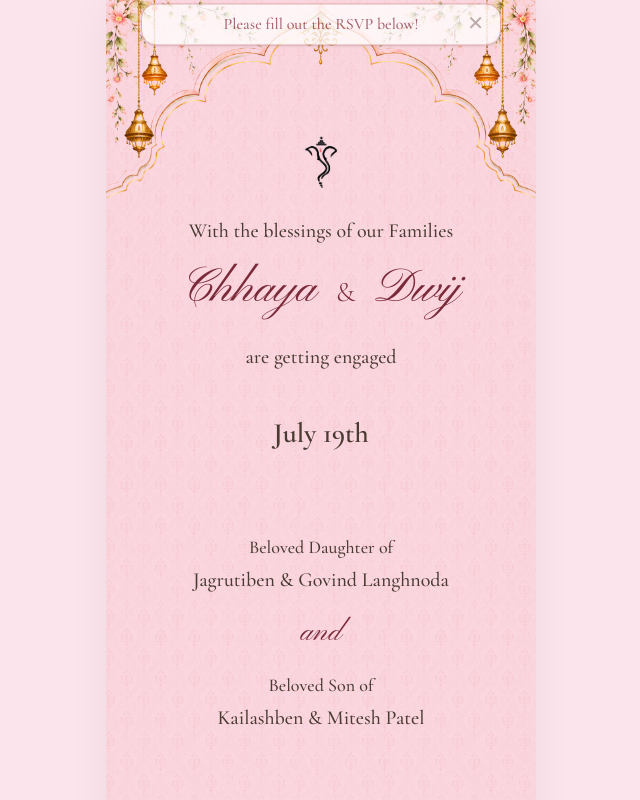
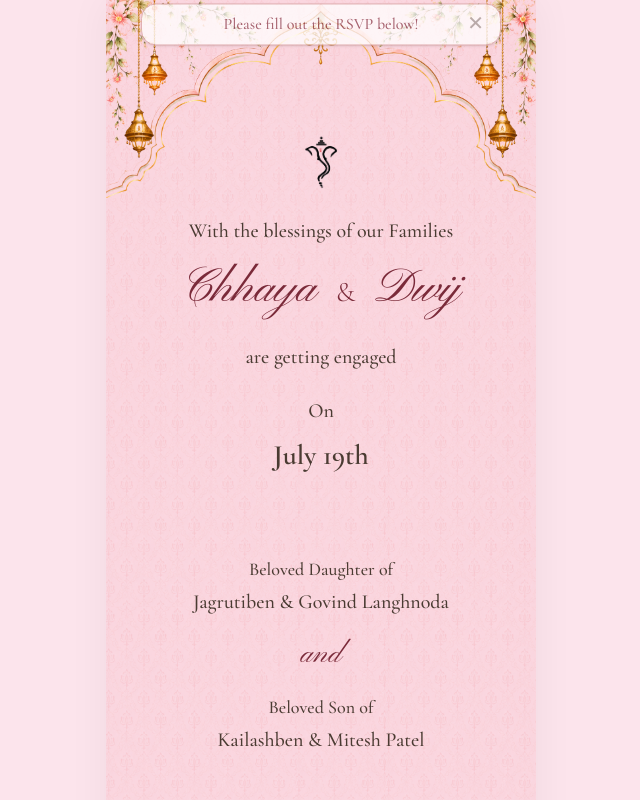
Before and after one commit to tusharlangh/engagement, a Next.js app: page / in a window 1280 px wide. Shown: the top 800 px of the page, without its empty margins (319-959 px from the left). Built offline with nearby package versions, Linux system fonts and the light colour scheme.

Commit message:
i put a ON

```diff
--- a/src/app/page.tsx
+++ b/src/app/page.tsx
@@ -269,8 +269,18 @@ export default function EngagementInvite() {
  transition={{ duration: 0.8, ease: [0.16, 1, 0.3, 1], delay: 0.3 }}
  className="mt-2 mb-6"
  >
- <p className={`mb-2 ${cormorant.className} font-medium text-[#4A3B32]`} style={{ fontSize: '20px' }}>
+ <p className={`${cormorant.className} font-medium text-[#4A3B32]`} style={{ fontSize: '20px' }}>
  are getting engaged
+ </p>
+ </motion.div>
+ <motion.div
+ initial={{ opacity: 0, y: 30 }}
+ animate={{ opacity: 1, y: 0 }}
+ transition={{ duration: 0.8, ease: [0.16, 1, 0.3, 1], delay: 0.3 }}
+ className=""
+ >
+ <p className={`${cormorant.className} font-medium text-[#4A3B32]`} style={{ fontSize: '20px' }}>
+ On
  </p>
  </motion.div>
 
```
